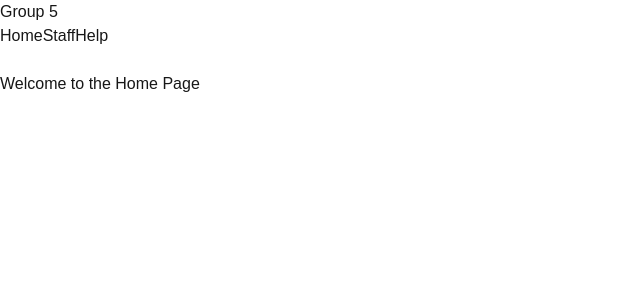
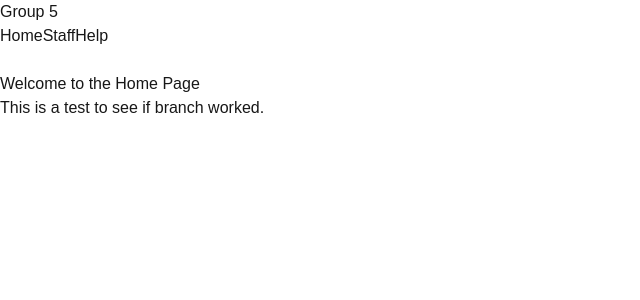
Before and after one commit to 423S25/repo5, a Next.js app: page / in a window 1280 px wide. Shown: the top 300 px of the page, without its empty margins (0-640 px from the left). Built offline with nearby package versions, Linux system fonts and the light colour scheme.

Commit message:
home page test

```diff
--- a/src/app/page.tsx
+++ b/src/app/page.tsx
@@ -5,6 +5,7 @@ export default function HomePage() {
     <div>
       <NavBar />
       <h1 className="text-3xl font-bold">Welcome to the Home Page</h1>
+      <p>This is a test to see if branch worked.</p>
     </div>
   );
 }
```
